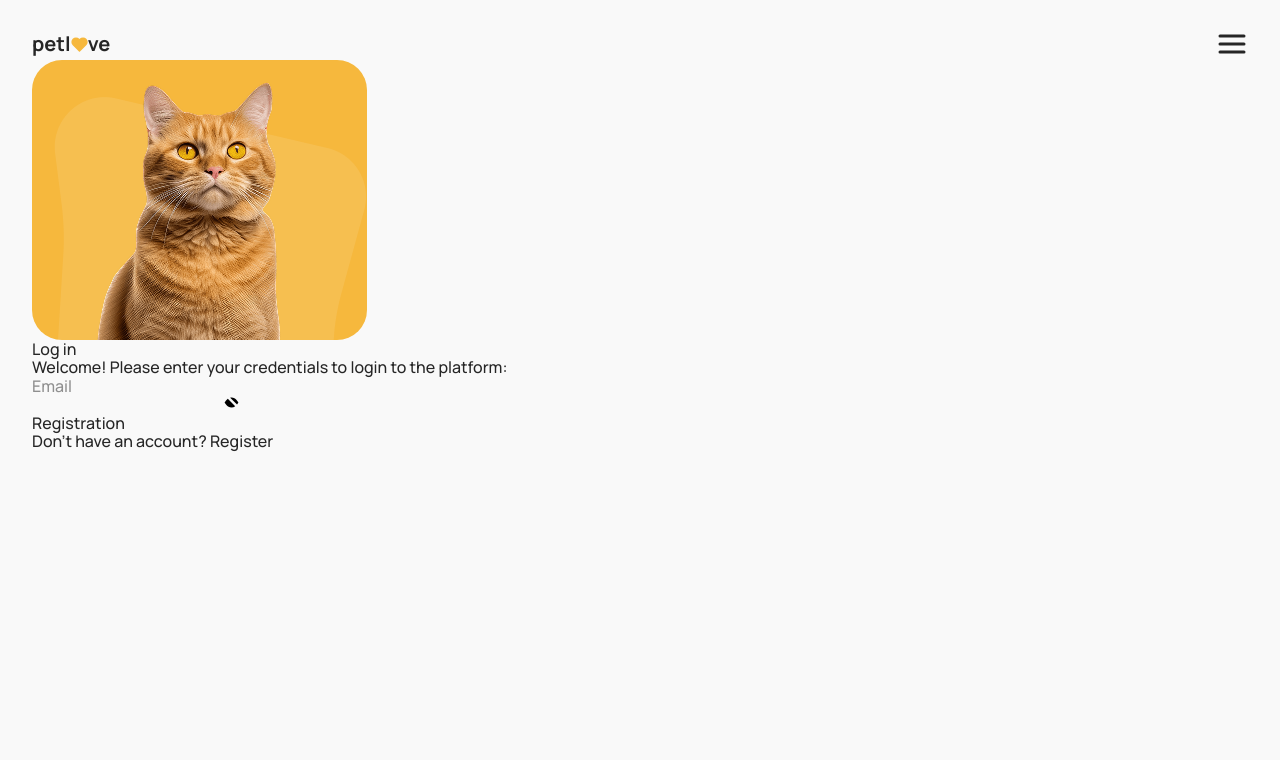
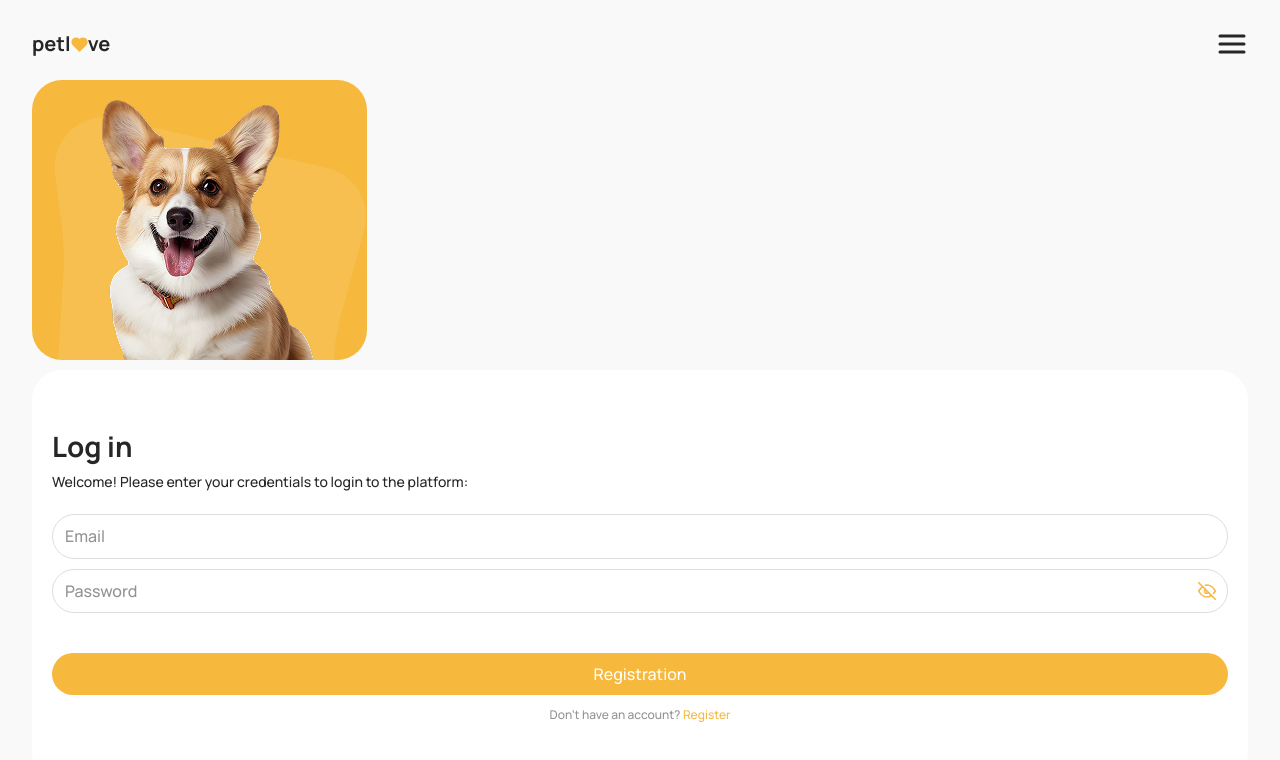
Before and after one commit to DimaOstapchuk91/petLove, a React (Vite) app: page /login in a window 1280 px wide. Shown: the top 760 px of the page. Built offline with nearby package versions, Linux system fonts and the light colour scheme.

Commit message:
add login page

```diff
--- a/src/components/AuthIllustration/AuthIllustration.jsx
+++ b/src/components/AuthIllustration/AuthIllustration.jsx
@@ -1,7 +1,8 @@
 import cat from '../../assets/img/cat.png';
+import dog from '../../assets/img/corgi.png';
 import rectangle from '../../assets/img/rectangle.png';
 
-const AuthIllustration = () => {
+const AuthIllustration = ({ isPet }) => {
   return (
     <div className='rounded-[30px] bg-brand max-w-[335px] h-[280px] relative'>
       <img
@@ -9,7 +10,12 @@ const AuthIllustration = () => {
         src={rectangle}
         alt='rectangle'
       />
-      <img className='absolute' src={cat} alt='cat' />
+      {isPet === 'cat' && (
+        <img className='absolute bottom-0' src={cat} alt='cat' />
+      )}
+      {isPet === 'dog' && (
+        <img className='absolute bottom-0' src={dog} alt='cat' />
+      )}
     </div>
   );
 };
--- a/src/components/LoginForm/LoginForm.jsx
+++ b/src/components/LoginForm/LoginForm.jsx
@@ -28,13 +28,19 @@ const LoginForm = () => {
   };
 
   return (
-    <form onSubmit={handleSubmit(onSubmit)}>
-      <h2>Log in</h2>
-      <p>Welcome! Please enter your credentials to login to the platform:</p>
-      <ul>
+    <form
+      className='bg-text-white px-5 py-15 rounded-[30px]'
+      onSubmit={handleSubmit(onSubmit)}
+    >
+      <h2 className='text-[28px] font-bold mb-3'>Log in</h2>
+      <p className='text-[14px] font-medium mb-6'>
+        Welcome! Please enter your credentials to login to the platform:
+      </p>
+      <ul className='flex flex-col gap-2.5 mb-10'>
         <li>
           <label>
             <input
+              className='border border-inputs outline-none rounded-[30px] w-full p-3'
               type='email'
               name='email'
               placeholder='Email'
@@ -44,19 +50,33 @@ const LoginForm = () => {
           </label>
         </li>
         <li>
-          <label>
-            <input type='password' name='password' {...register('password')} />
+          <label className='relative'>
+            <input
+              className='border border-inputs outline-none rounded-[30px] w-full p-3'
+              type={passwordVisible ? 'text' : 'password'}
+              name='password'
+              placeholder='Password'
+              {...register('password')}
+            />
             <button
               type='button'
-              className=''
+              className='absolute bottom-0.5 right-3 cursor-pointer'
               onClick={togglePasswordVisibility}
             >
               {passwordVisible ? (
-                <svg width='15' height='15' className=''>
+                <svg
+                  width='18'
+                  height='18'
+                  className='fill-transparent stroke-brand'
+                >
                   <use href={`${sprite}#icon-eye-on`}></use>
                 </svg>
               ) : (
-                <svg width='15' height='15' className=''>
+                <svg
+                  width='18'
+                  height='18'
+                  className='fill-transparent stroke-brand'
+                >
                   <use href={`${sprite}#icon-eye-off`}></use>
                 </svg>
               )}
@@ -65,12 +85,21 @@ const LoginForm = () => {
           </label>
         </li>
       </ul>
-      <div className=''>
-        <button type='submit' className=''>
+      <div className='flex flex-col  w-full gap-3'>
+        <button
+          type='submit'
+          className='p-3 w-ful bg-brand rounded-[30px] text-text-white transition-all duration-300 hover:bg-hover cursor-pointer'
+        >
           Registration
         </button>
-        <p>
-          Don’t have an account? <NavLink to='/register'>Register</NavLink>
+        <p className='text-center text-xs text-text-gray font-medium'>
+          Don’t have an account?{' '}
+          <NavLink
+            className='text-brand transition-all duration-300 hover:text-hover cursor-pointer'
+            to='/register'
+          >
+            Register
+          </NavLink>
         </p>
       </div>
     </form>
--- a/src/pages/LoginPage/LoginPage.jsx
+++ b/src/pages/LoginPage/LoginPage.jsx
@@ -4,8 +4,10 @@ import LoginForm from '../../components/LoginForm/LoginForm.jsx';
 const LoginPage = () => {
   return (
     <section className='container'>
-      <AuthIllustration />
-      <LoginForm />
+      <div className='flex flex-col gap-2.5 py-5'>
+        <AuthIllustration isPet={'dog'} />
+        <LoginForm />
+      </div>
     </section>
   );
 };
--- a/src/pages/RegistrationPage/RegistrationPage.jsx
+++ b/src/pages/RegistrationPage/RegistrationPage.jsx
@@ -4,8 +4,8 @@ import RegistrationForm from '../../components/RegistrationForm/RegistrationForm
 const RegistrationPage = () => {
   return (
     <section className='container'>
-      <div className='flex flex-col py-7 gap-2.5'>
-        <AuthIllustration />
+      <div className='flex flex-col py-5 gap-2.5'>
+        <AuthIllustration isPet={'cat'} />
         <RegistrationForm />
       </div>
     </section>
```
